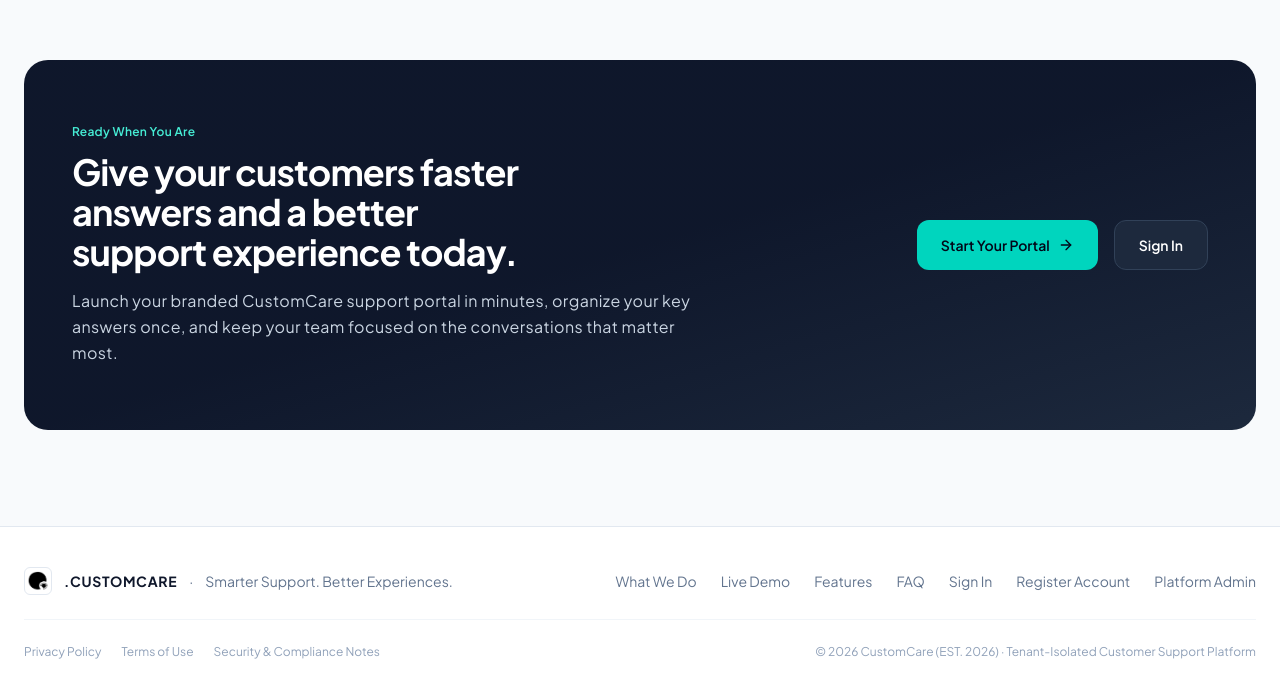
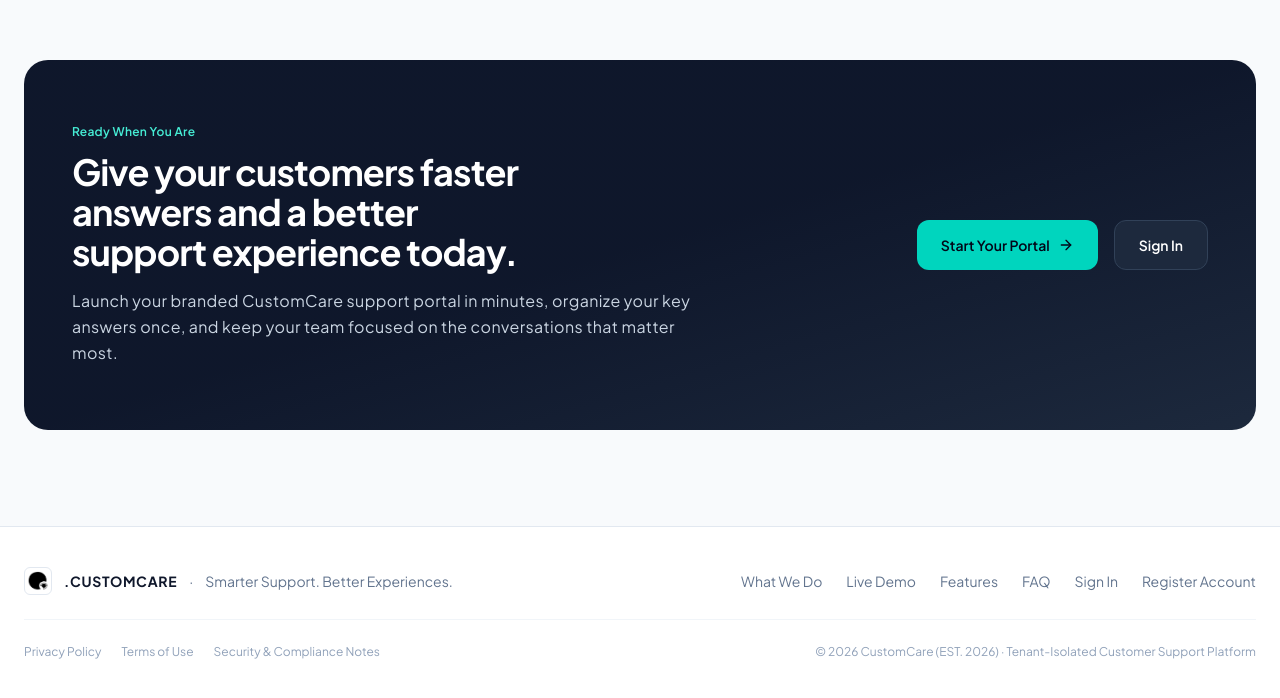
Before and after one commit to crazyBuddhaa/careflow, a Next.js app in the folder apps/web/: page / in a window 1280 px wide. Shown: the part 5132-5830 px from the top of the page. Built offline with nearby package versions, Linux system fonts and the light colour scheme.

Commit message:
chore(ui): remove Platform Admin link from public homepage footer

```diff
--- a/apps/web/src/components/CentralPlatformHome.tsx
+++ b/apps/web/src/components/CentralPlatformHome.tsx
@@ -1009,9 +1009,6 @@ export function CentralPlatformHome() {
               <Link href="/onboarding" className="hover:text-slate-900 transition-colors">
                 Register Account
               </Link>
-              <Link href="/platform-admin" className="hover:text-slate-900 transition-colors">
-                Platform Admin
-              </Link>
             </div>
           </div>
 
```
